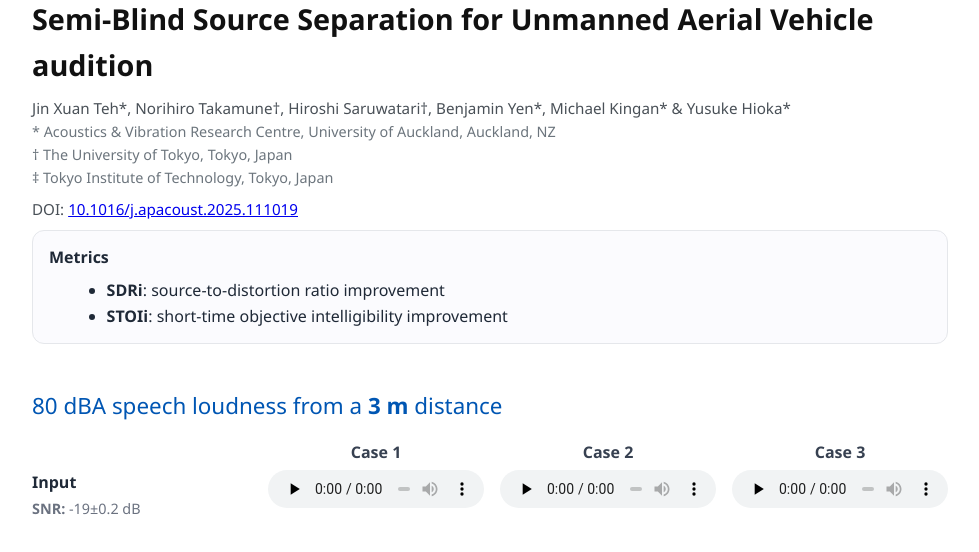
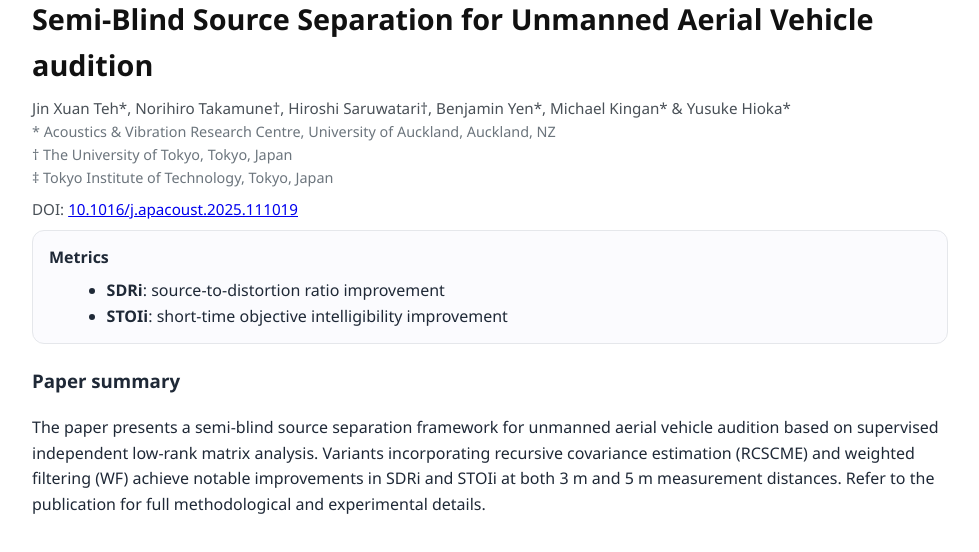
Before and after one commit to JinXuanTeh/audio-sample-supervised-ILRMA-UAV-CODEX, a plain HTML site: page index.html in a window 1280 px wide. Shown: the part 198-750 px from the top of the page, without its empty margins (150-1129 px from the left). Drawn offline with Linux system fonts and the light colour scheme.

Commit message:
Add paper summary section

```diff
--- a/index.html
+++ b/index.html
@@ -85,6 +85,19 @@
           <li><strong>SDRi</strong>: source‑to‑distortion ratio improvement</li>
           <li><strong>STOIi</strong>: short‑time objective intelligibility improvement</li>
         </ul>
+      </section>
+
+      <section class="overview">
+        <h3>Paper summary</h3>
+        <p>
+          The paper presents a semi-blind source separation framework for
+          unmanned aerial vehicle audition based on supervised independent
+          low-rank matrix analysis. Variants incorporating recursive covariance
+          estimation (RCSCME) and weighted filtering (WF) achieve notable
+          improvements in SDRi and STOIi at both 3&nbsp;m and 5&nbsp;m measurement
+          distances. Refer to the publication for full methodological and
+          experimental details.
+        </p>
       </section>
     </header>
 
```
